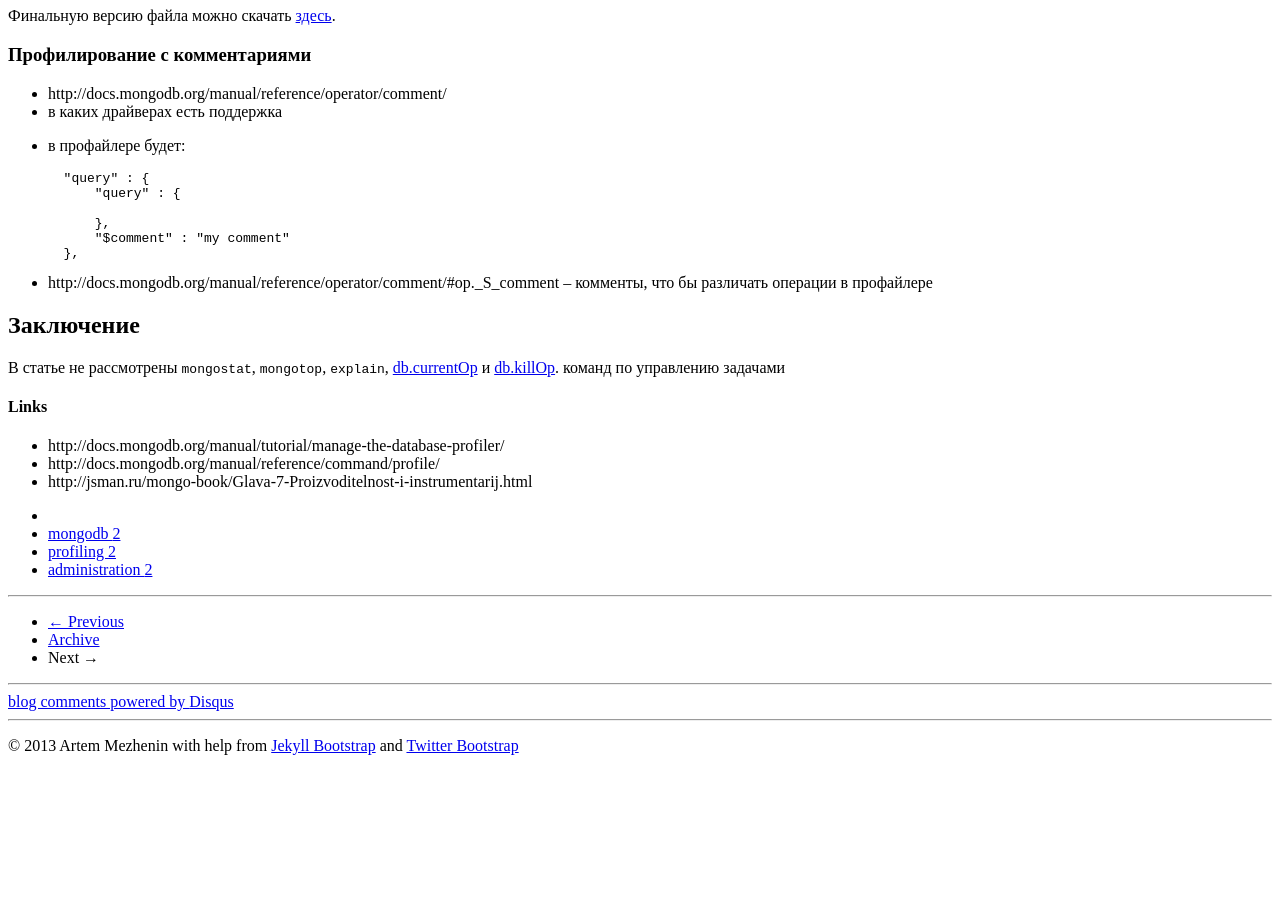
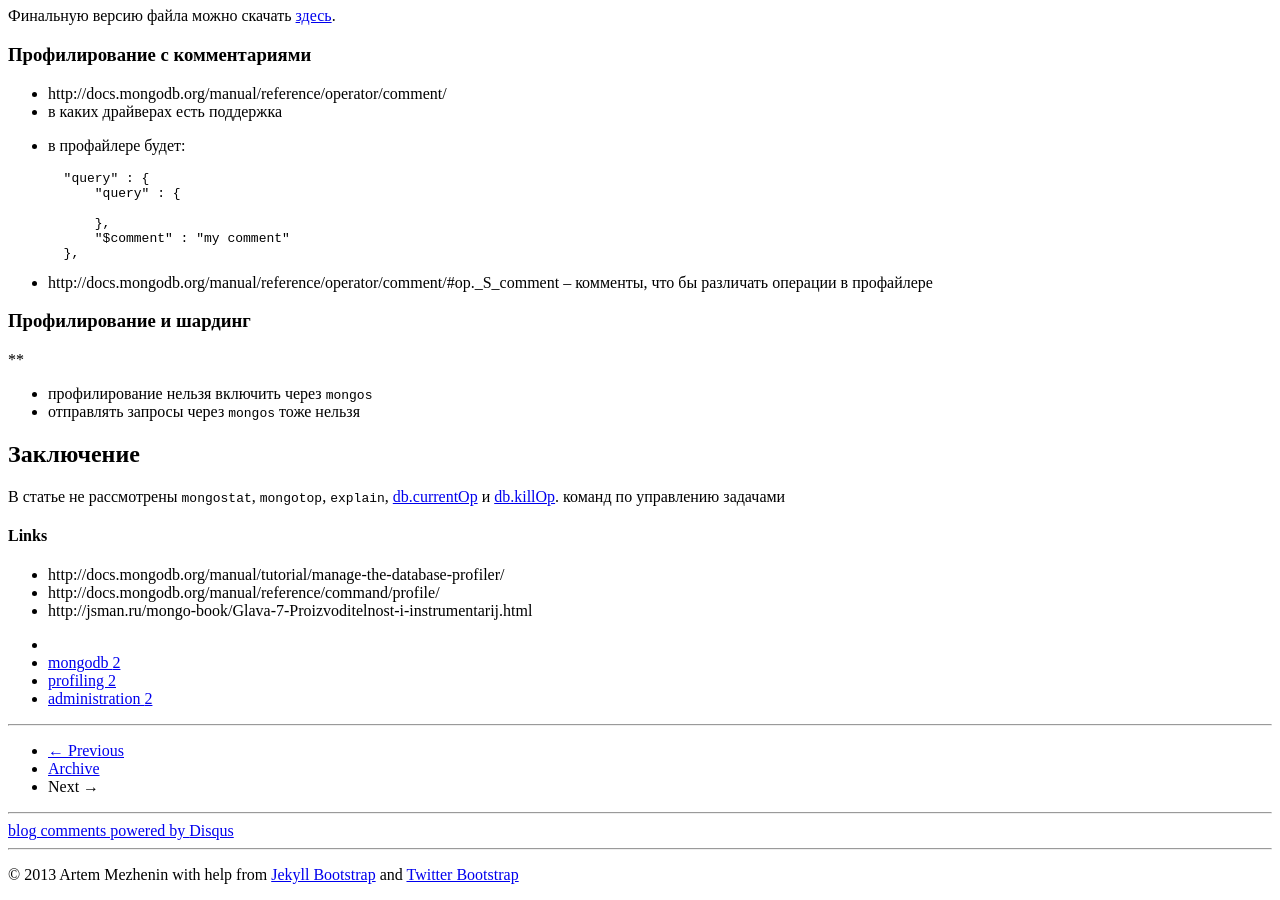
Before and after one commit to amezhenin/amezhenin_github.io, a Jekyll site: the page built from _posts/2013-07-02-mongodb-profiling-part-2.md, in a window 1280 px wide and 900 px high, scrolled down 3806 px. Built offline with Jekyll 4.4.1, drawn with Linux system fonts in a browser that asks for light colours; comment, search, counter and statistics services are not loaded; before the commit the page ends 4577 px from its top, so only the background shows below that.

Commit message:
mongo profiling #2

```diff
--- a/_posts/2013-07-02-mongodb-profiling-part-2.md
+++ b/_posts/2013-07-02-mongodb-profiling-part-2.md
@@ -249,7 +249,12 @@ function profile_hist(){
         },
 * http://docs.mongodb.org/manual/reference/operator/comment/#op._S_comment -- комменты, что бы различать операции в профайлере
 
+### Профилирование и шардинг
 
+**
+
+* профилирование нельзя включить через `mongos`
+* отправлять запросы через `mongos` тоже нельзя
 
 ## Заключение
 В статье не рассмотрены `mongostat`, `mongotop`, `explain`, [db.currentOp](http://docs.mongodb.org/manual/reference/method/db.currentOp/) и
```
